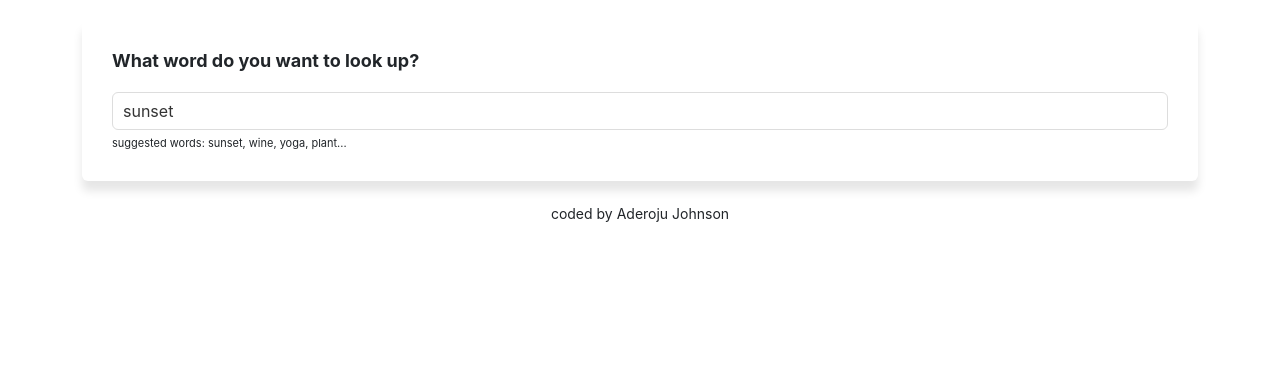
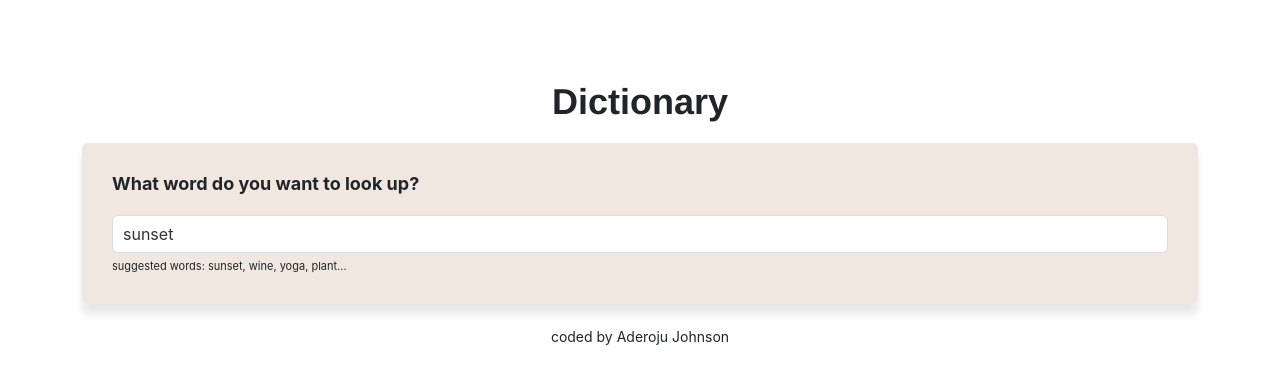
Before and after one commit to dheroju/dictionary-project, a React (Create React App) app: page / in a window 1280 px wide. Shown: the top 384 px of the page. Built offline with nearby package versions, Linux system fonts and the light colour scheme; no server answers.

Commit message:
updated application css

```diff
--- a/src/Dictionary.css
+++ b/src/Dictionary.css
@@ -1,5 +1,5 @@
 .Dictionary section {
-  background: white;
+  background: #f0e8e0;
   padding: 30px;
   border-radius: 6px;
   box-shadow: 0 10px 10px rgba(0 0 0 / 10%);
@@ -7,6 +7,14 @@
 }
 
 .Dictionary h1 {
+  font-size: 36px;
+  font-weight: bold;
+  text-align: center;
+  margin-top: 80px;
+  font-family: "Franklin Gothic Medium", "Arial Narrow", Arial, sans-serif;
+}
+
+.Dictionary h2 {
   font-size: 18px;
   font-weight: bold;
   margin-bottom: 20px;
--- a/src/Dictionary.js
+++ b/src/Dictionary.js
@@ -35,13 +35,14 @@ export default function Dictionary(props) {
   if (loaded) {
     return (
       <div className="Dictionary">
+        <h1>Dictionary</h1>
         <section>
-          <h1>What word do you want to look up?</h1>
+          <h2>What word do you want to look up?</h2>
           <form onSubmit={handleSubmit}>
             <input
-             type="search"
-             onChange={handleKeywordChange}
-            defaultValue={props.defaultKeyword}
+              type="search"
+              onChange={handleKeywordChange}
+              defaultValue={props.defaultKeyword}
             />
           </form>
           <div className="hint">
--- a/src/Phonetic.js
+++ b/src/Phonetic.js
@@ -2,7 +2,6 @@ import React from "react";
 import "./Phonetic.css";
 
 export default function Phonetic(props) {
-  console.log(props.phonetic);
   return (
     <div className="Phonetic">
       <a href={props.phonetic.audio} target="_blank" rel="noreferrer">
```
